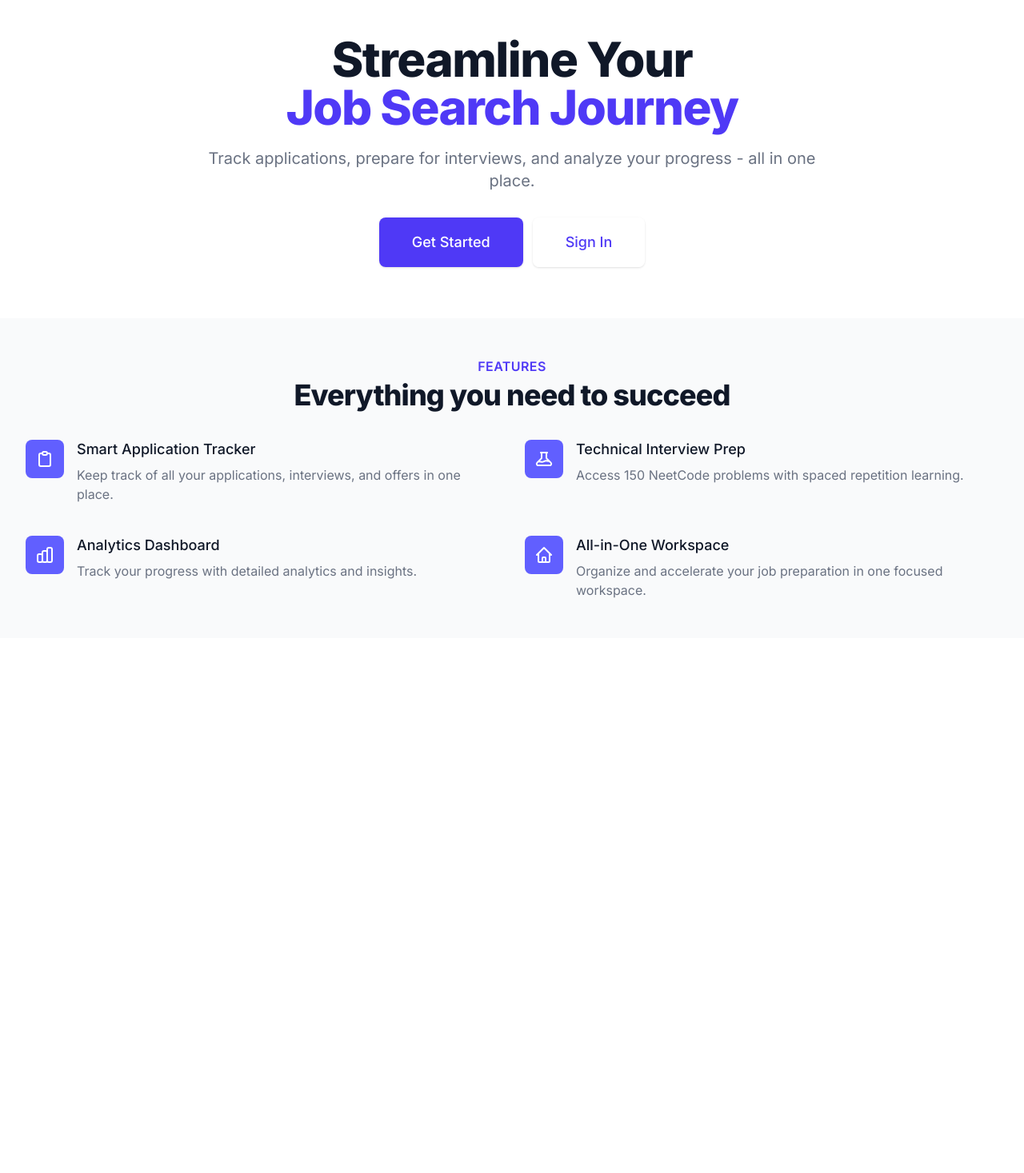
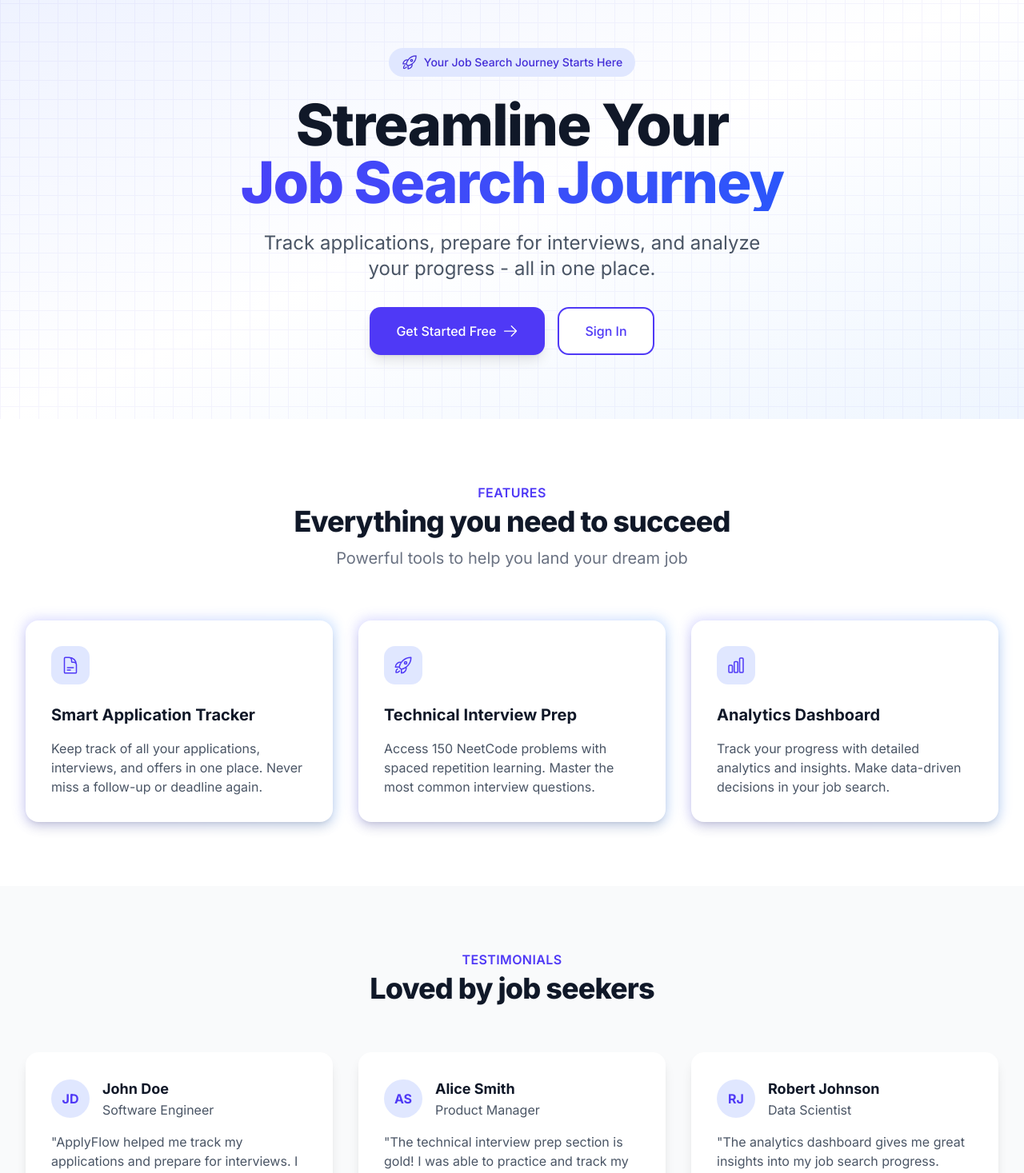
Before and after one commit to parth012001/applyflow, a Next.js app: page / in a window 1280 px wide. Shown: the part 20-1487 px from the top of the page at 80% size. Before the commit the page ends 818 px from the top, so only its background shows below. Built offline with nearby package versions, Linux system fonts and the light colour scheme.

Commit message:
made UI changes for home page

```diff
--- a/src/app/globals.css
+++ b/src/app/globals.css
@@ -120,3 +120,36 @@
     @apply bg-background text-foreground;
   }
 }
+
+/* Home page animations */
+.bg-grid-pattern {
+  background-image: linear-gradient(to right, #4f46e5 1px, transparent 1px),
+    linear-gradient(to bottom, #4f46e5 1px, transparent 1px);
+  background-size: 24px 24px;
+}
+
+@keyframes fade-in {
+  from { opacity: 0; }
+  to { opacity: 1; }
+}
+
+@keyframes slide-up {
+  from { transform: translateY(20px); opacity: 0; }
+  to { transform: translateY(0); opacity: 1; }
+}
+
+.animate-fade-in {
+  animation: fade-in 0.5s ease-out;
+}
+
+.animate-fade-in-delay {
+  animation: fade-in 0.5s ease-out 0.2s both;
+}
+
+.animate-slide-up {
+  animation: slide-up 0.5s ease-out;
+}
+
+.animate-slide-up-delay {
+  animation: slide-up 0.5s ease-out 0.2s both;
+}
--- a/src/app/page.tsx
+++ b/src/app/page.tsx
@@ -1,109 +1,99 @@
+"use client";
+
 import Link from 'next/link';
+import { ArrowRightIcon, CheckCircleIcon, ChartBarIcon, DocumentTextIcon, RocketLaunchIcon } from '@heroicons/react/24/outline';
 
 export default function Home() {
   return (
     <div className="flex flex-col min-h-screen">
       {/* Hero Section */}
-      <section className="bg-white">
-        <div className="max-w-7xl mx-auto py-16 px-4 sm:px-6 lg:px-8">
+      <section className="relative bg-gradient-to-br from-indigo-50 via-white to-blue-50 overflow-hidden">
+        <div className="absolute inset-0 bg-grid-pattern opacity-5"></div>
+        <div className="max-w-7xl mx-auto py-20 px-4 sm:px-6 lg:px-8 relative">
           <div className="text-center">
-            <h1 className="text-4xl tracking-tight font-extrabold text-gray-900 sm:text-5xl md:text-6xl">
+            <div className="inline-flex items-center px-4 py-2 rounded-full bg-indigo-100 text-indigo-700 mb-6 animate-fade-in">
+              <RocketLaunchIcon className="h-5 w-5 mr-2" />
+              <span className="text-sm font-medium">Your Job Search Journey Starts Here</span>
+            </div>
+            <h1 className="text-5xl md:text-6xl lg:text-7xl font-extrabold text-gray-900 tracking-tight mb-6 animate-slide-up">
               <span className="block">Streamline Your</span>
-              <span className="block text-indigo-600">Job Search Journey</span>
+              <span className="block bg-gradient-to-r from-indigo-600 to-blue-600 bg-clip-text text-transparent">Job Search Journey</span>
             </h1>
-            <p className="mt-3 max-w-md mx-auto text-base text-gray-500 sm:text-lg md:mt-5 md:text-xl md:max-w-3xl">
+            <p className="mt-3 max-w-2xl mx-auto text-xl text-gray-600 sm:text-2xl md:mt-5 animate-fade-in-delay">
               Track applications, prepare for interviews, and analyze your progress - all in one place.
             </p>
-            <div className="mt-5 max-w-md mx-auto sm:flex sm:justify-center md:mt-8">
-              <div className="rounded-md shadow">
+            <div className="mt-8 max-w-md mx-auto sm:flex sm:justify-center md:mt-8 gap-4 animate-slide-up-delay">
               <Link
                 href="/signup"
-                  className="w-full flex items-center justify-center px-8 py-3 border border-transparent text-base font-medium rounded-md text-white bg-indigo-600 hover:bg-indigo-700 md:py-4 md:text-lg md:px-10"
+                className="w-full sm:w-auto flex items-center justify-center px-8 py-4 border border-transparent text-base font-medium rounded-xl text-white bg-indigo-600 hover:bg-indigo-700 shadow-lg hover:shadow-xl transition-all duration-200"
               >
-                  Get Started
+                Get Started Free
+                <ArrowRightIcon className="ml-2 h-5 w-5" />
               </Link>
-              </div>
-              <div className="mt-3 rounded-md shadow sm:mt-0 sm:ml-3">
               <Link
                 href="/login"
-                  className="w-full flex items-center justify-center px-8 py-3 border border-transparent text-base font-medium rounded-md text-indigo-600 bg-white hover:bg-gray-50 md:py-4 md:text-lg md:px-10"
+                className="mt-3 sm:mt-0 w-full sm:w-auto flex items-center justify-center px-8 py-4 border-2 border-indigo-600 text-base font-medium rounded-xl text-indigo-600 bg-white hover:bg-indigo-50 transition-all duration-200"
               >
                 Sign In
               </Link>
             </div>
           </div>
         </div>
-        </div>
       </section>
 
       {/* Features Section */}
-      <section className="py-12 bg-gray-50">
+      <section className="py-20 bg-white">
         <div className="max-w-7xl mx-auto px-4 sm:px-6 lg:px-8">
-          <div className="lg:text-center">
+          <div className="text-center mb-16">
             <h2 className="text-base text-indigo-600 font-semibold tracking-wide uppercase">Features</h2>
             <p className="mt-2 text-3xl leading-8 font-extrabold tracking-tight text-gray-900 sm:text-4xl">
               Everything you need to succeed
             </p>
+            <p className="mt-4 max-w-2xl mx-auto text-xl text-gray-500">
+              Powerful tools to help you land your dream job
+            </p>
           </div>
 
           <div className="mt-10">
-            <div className="space-y-10 md:space-y-0 md:grid md:grid-cols-2 md:gap-x-8 md:gap-y-10">
+            <div className="grid grid-cols-1 gap-8 md:grid-cols-2 lg:grid-cols-3">
               {/* Application Tracker */}
-              <div className="relative">
-                <div className="absolute flex items-center justify-center h-12 w-12 rounded-md bg-indigo-500 text-white">
-                  <svg className="h-6 w-6" fill="none" viewBox="0 0 24 24" stroke="currentColor">
-                    <path strokeLinecap="round" strokeLinejoin="round" strokeWidth={2} d="M9 5H7a2 2 0 00-2 2v12a2 2 0 002 2h10a2 2 0 002-2V7a2 2 0 00-2-2h-2M9 5a2 2 0 002 2h2a2 2 0 002-2M9 5a2 2 0 012-2h2a2 2 0 012 2" />
-                  </svg>
+              <div className="relative group">
+                <div className="absolute -inset-0.5 bg-gradient-to-r from-indigo-500 to-blue-500 rounded-2xl blur opacity-25 group-hover:opacity-75 transition duration-200"></div>
+                <div className="relative bg-white p-8 rounded-2xl shadow-lg hover:shadow-xl transition duration-200">
+                  <div className="flex items-center justify-center h-12 w-12 rounded-xl bg-indigo-100 text-indigo-600 mb-6">
+                    <DocumentTextIcon className="h-6 w-6" />
                   </div>
-                <div className="ml-16">
-                  <h3 className="text-lg leading-6 font-medium text-gray-900">Smart Application Tracker</h3>
-                  <p className="mt-2 text-base text-gray-500">
-                    Keep track of all your applications, interviews, and offers in one place.
+                  <h3 className="text-xl font-bold text-gray-900 mb-4">Smart Application Tracker</h3>
+                  <p className="text-gray-600">
+                    Keep track of all your applications, interviews, and offers in one place. Never miss a follow-up or deadline again.
                   </p>
                 </div>
               </div>
 
               {/* Tech Prep */}
-              <div className="relative">
-                <div className="absolute flex items-center justify-center h-12 w-12 rounded-md bg-indigo-500 text-white">
-                  <svg className="h-6 w-6" fill="none" viewBox="0 0 24 24" stroke="currentColor">
-                    <path strokeLinecap="round" strokeLinejoin="round" strokeWidth={2} d="M19.428 15.428a2 2 0 00-1.022-.547l-2.387-.477a6 6 0 00-3.86.517l-.318.158a6 6 0 01-3.86.517L6.05 15.21a2 2 0 00-1.806.547M8 4h8l-1 1v5.172a2 2 0 00.586 1.414l5 5c1.26 1.26.367 3.414-1.415 3.414H4.828c-1.782 0-2.674-2.154-1.414-3.414l5-5A2 2 0 009 10.172V5L8 4z" />
-                  </svg>
+              <div className="relative group">
+                <div className="absolute -inset-0.5 bg-gradient-to-r from-indigo-500 to-blue-500 rounded-2xl blur opacity-25 group-hover:opacity-75 transition duration-200"></div>
+                <div className="relative bg-white p-8 rounded-2xl shadow-lg hover:shadow-xl transition duration-200">
+                  <div className="flex items-center justify-center h-12 w-12 rounded-xl bg-indigo-100 text-indigo-600 mb-6">
+                    <RocketLaunchIcon className="h-6 w-6" />
                   </div>
-                <div className="ml-16">
-                  <h3 className="text-lg leading-6 font-medium text-gray-900">Technical Interview Prep</h3>
-                  <p className="mt-2 text-base text-gray-500">
-                    Access 150 NeetCode problems with spaced repetition learning.
+                  <h3 className="text-xl font-bold text-gray-900 mb-4">Technical Interview Prep</h3>
+                  <p className="text-gray-600">
+                    Access 150 NeetCode problems with spaced repetition learning. Master the most common interview questions.
                   </p>
                 </div>
               </div>
 
               {/* Analytics */}
-              <div className="relative">
-                <div className="absolute flex items-center justify-center h-12 w-12 rounded-md bg-indigo-500 text-white">
-                  <svg className="h-6 w-6" fill="none" viewBox="0 0 24 24" stroke="currentColor">
-                    <path strokeLinecap="round" strokeLinejoin="round" strokeWidth={2} d="M9 19v-6a2 2 0 00-2-2H5a2 2 0 00-2 2v6a2 2 0 002 2h2a2 2 0 002-2zm0 0V9a2 2 0 012-2h2a2 2 0 012 2v10m-6 0a2 2 0 002 2h2a2 2 0 002-2m0 0V5a2 2 0 012-2h2a2 2 0 012 2v14a2 2 0 01-2 2h-2a2 2 0 01-2-2z" />
-                  </svg>
+              <div className="relative group">
+                <div className="absolute -inset-0.5 bg-gradient-to-r from-indigo-500 to-blue-500 rounded-2xl blur opacity-25 group-hover:opacity-75 transition duration-200"></div>
+                <div className="relative bg-white p-8 rounded-2xl shadow-lg hover:shadow-xl transition duration-200">
+                  <div className="flex items-center justify-center h-12 w-12 rounded-xl bg-indigo-100 text-indigo-600 mb-6">
+                    <ChartBarIcon className="h-6 w-6" />
                   </div>
-                <div className="ml-16">
-                  <h3 className="text-lg leading-6 font-medium text-gray-900">Analytics Dashboard</h3>
-                  <p className="mt-2 text-base text-gray-500">
-                    Track your progress with detailed analytics and insights.
-                  </p>
-                </div>
-              </div>
-
-              {/* Workspace */}
-              <div className="relative">
-                <div className="absolute flex items-center justify-center h-12 w-12 rounded-md bg-indigo-500 text-white">
-                  <svg className="h-6 w-6" fill="none" viewBox="0 0 24 24" stroke="currentColor">
-                    <path strokeLinecap="round" strokeLinejoin="round" strokeWidth={2} d="M3 12l2-2m0 0l7-7 7 7M5 10v10a1 1 0 001 1h3m10-11l2 2m-2-2v10a1 1 0 01-1 1h-3m-6 0a1 1 0 001-1v-4a1 1 0 011-1h2a1 1 0 011 1v4a1 1 0 001 1m-6 0h6" />
-                  </svg>
-                </div>
-                <div className="ml-16">
-                  <h3 className="text-lg leading-6 font-medium text-gray-900">All-in-One Workspace</h3>
-                  <p className="mt-2 text-base text-gray-500">
-                    Organize and accelerate your job preparation in one focused workspace.
+                  <h3 className="text-xl font-bold text-gray-900 mb-4">Analytics Dashboard</h3>
+                  <p className="text-gray-600">
+                    Track your progress with detailed analytics and insights. Make data-driven decisions in your job search.
                   </p>
                 </div>
               </div>
@@ -111,6 +101,89 @@ export default function Home() {
           </div>
         </div>
       </section>
+
+      {/* Testimonials Section */}
+      <section className="py-20 bg-gray-50">
+        <div className="max-w-7xl mx-auto px-4 sm:px-6 lg:px-8">
+          <div className="text-center mb-16">
+            <h2 className="text-base text-indigo-600 font-semibold tracking-wide uppercase">Testimonials</h2>
+            <p className="mt-2 text-3xl leading-8 font-extrabold tracking-tight text-gray-900 sm:text-4xl">
+              Loved by job seekers
+            </p>
+          </div>
+
+          <div className="grid grid-cols-1 gap-8 md:grid-cols-2 lg:grid-cols-3">
+            {/* Testimonial 1 */}
+            <div className="bg-white p-8 rounded-2xl shadow-lg">
+              <div className="flex items-center mb-4">
+                <div className="h-12 w-12 rounded-full bg-indigo-100 flex items-center justify-center">
+                  <span className="text-indigo-600 font-bold">JD</span>
+                </div>
+                <div className="ml-4">
+                  <h4 className="text-lg font-bold text-gray-900">John Doe</h4>
+                  <p className="text-gray-600">Software Engineer</p>
+                </div>
+              </div>
+              <p className="text-gray-600">
+                "ApplyFlow helped me track my applications and prepare for interviews. I landed my dream job at a top tech company!"
+              </p>
+            </div>
+
+            {/* Testimonial 2 */}
+            <div className="bg-white p-8 rounded-2xl shadow-lg">
+              <div className="flex items-center mb-4">
+                <div className="h-12 w-12 rounded-full bg-indigo-100 flex items-center justify-center">
+                  <span className="text-indigo-600 font-bold">AS</span>
+                </div>
+                <div className="ml-4">
+                  <h4 className="text-lg font-bold text-gray-900">Alice Smith</h4>
+                  <p className="text-gray-600">Product Manager</p>
+                </div>
+              </div>
+              <p className="text-gray-600">
+                "The technical interview prep section is gold! I was able to practice and track my progress effectively."
+              </p>
+            </div>
+
+            {/* Testimonial 3 */}
+            <div className="bg-white p-8 rounded-2xl shadow-lg">
+              <div className="flex items-center mb-4">
+                <div className="h-12 w-12 rounded-full bg-indigo-100 flex items-center justify-center">
+                  <span className="text-indigo-600 font-bold">RJ</span>
+                </div>
+                <div className="ml-4">
+                  <h4 className="text-lg font-bold text-gray-900">Robert Johnson</h4>
+                  <p className="text-gray-600">Data Scientist</p>
+                </div>
+              </div>
+              <p className="text-gray-600">
+                "The analytics dashboard gives me great insights into my job search progress. Highly recommended!"
+              </p>
+            </div>
+          </div>
+        </div>
+      </section>
+
+      {/* CTA Section */}
+      <section className="py-20 bg-gradient-to-br from-indigo-600 to-blue-600">
+        <div className="max-w-7xl mx-auto px-4 sm:px-6 lg:px-8 text-center">
+          <h2 className="text-3xl font-extrabold text-white sm:text-4xl">
+            Ready to streamline your job search?
+          </h2>
+          <p className="mt-4 text-xl text-indigo-100">
+            Join thousands of job seekers who have already improved their job search process.
+          </p>
+          <div className="mt-8 flex justify-center">
+            <Link
+              href="/signup"
+              className="inline-flex items-center px-8 py-4 border border-transparent text-base font-medium rounded-xl text-indigo-600 bg-white hover:bg-indigo-50 shadow-lg hover:shadow-xl transition-all duration-200"
+            >
+              Get Started Free
+              <ArrowRightIcon className="ml-2 h-5 w-5" />
+            </Link>
+          </div>
+        </div>
+      </section>
     </div>
   );
 }
```
Lines whose indentation alone changed are shown as unchanged.
